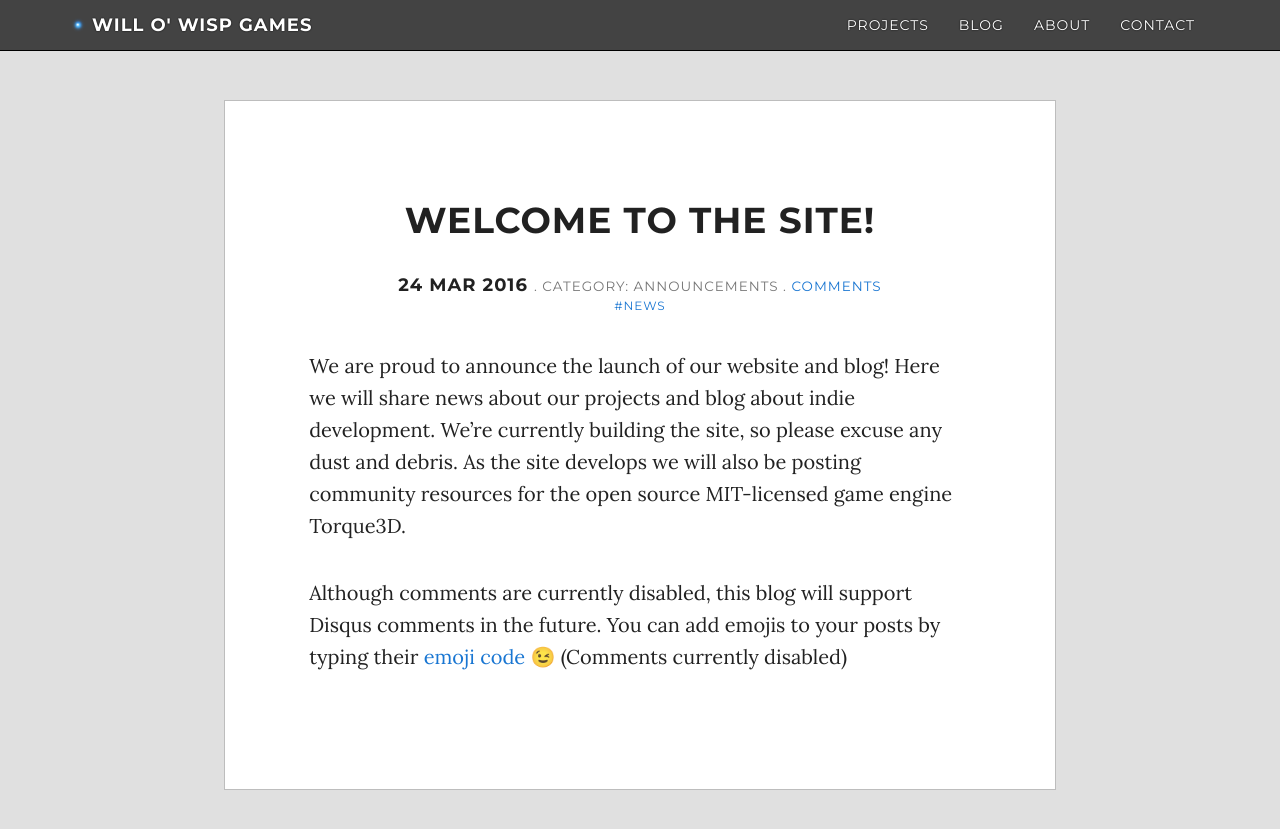
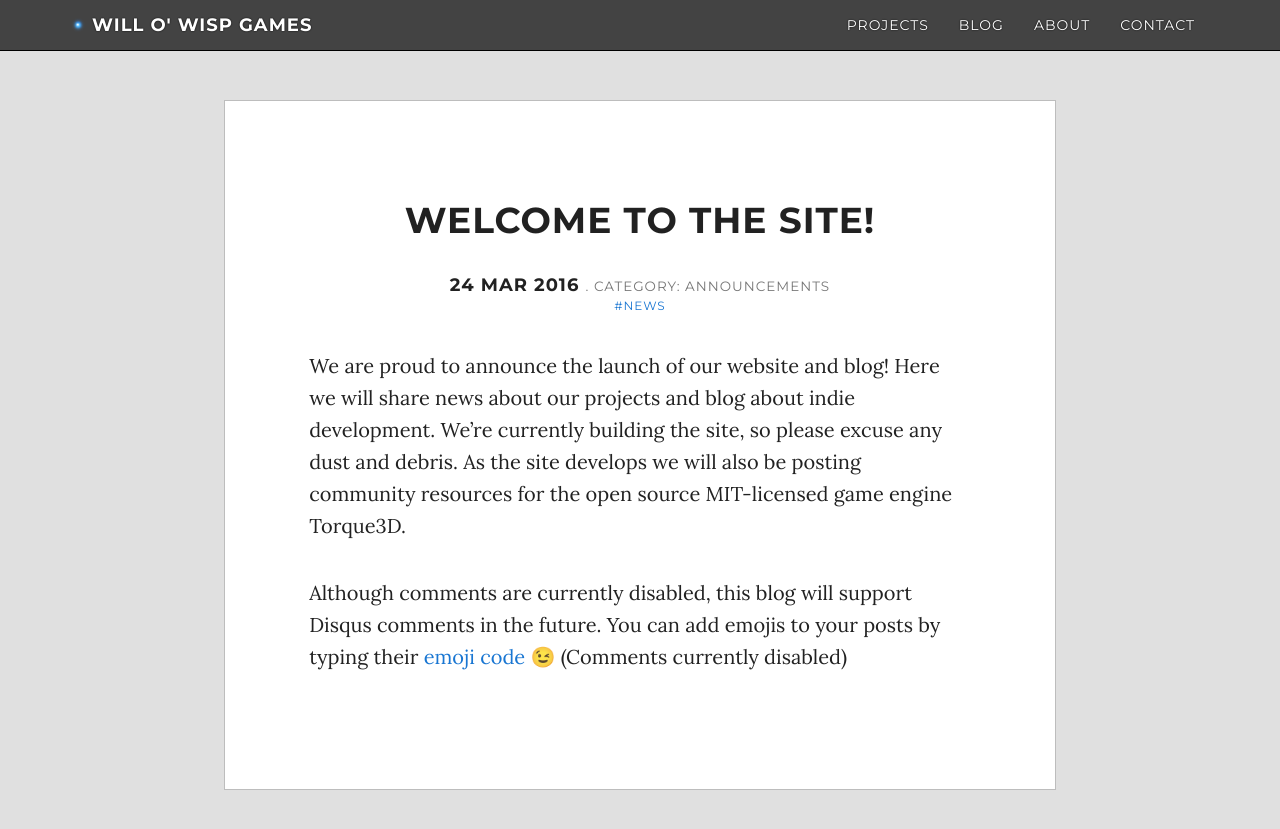
Before and after one commit to WilloWispGames/WilloWispGames.github.io, a Jekyll site: the page built from _posts/2016-03-24-welcome.md, in a window 1280 px wide and 900 px high. Shown: the top 829 px of the window. Built offline with Jekyll 4.4.1, drawn with Linux system fonts in a browser that asks for light colours; nearby versions of some CDN libraries; emoji names are drawn with the system emoji font; comment, search, counter and statistics services are not loaded.

Commit message:
Update post.html

```diff
--- a/_layouts/post.html
+++ b/_layouts/post.html
@@ -20,8 +20,10 @@
               . category:
               <a class="category" href="{{site.baseurl}}/categories/{{page.category | downcase}}.html">
                 {{ page.category }}
-              </a>.
-              <a href="{{site.baseurl}}{{page.url }}#disqus_thread">Comments</a>
+              </a>
+              {% if page.category != "announcements" %}
+              .<a href="{{site.baseurl}}{{page.url }}#disqus_thread">Comments</a>
+              {% endif %}
               <br />
               {% for tag in page.tags %}
                 <a class="tag" href="{{site.baseurl}}/tags/{{tag}}.html">#{{ tag }}</a>
```
